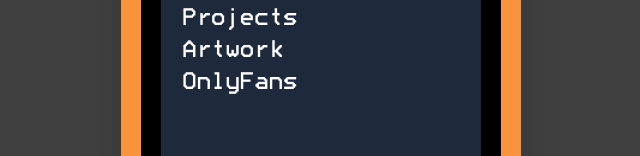
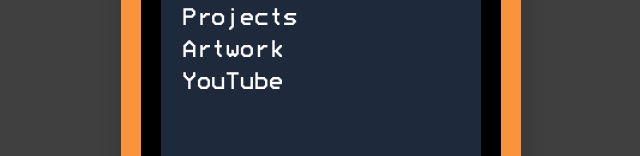
Before and after one commit to pingwes/personal_website, a React (Create React App) app: page / in a window 1280 px wide. Shown: the part 210-366 px from the top of the page, without its empty margins (319-959 px from the left). Built offline with nearby package versions, Linux system fonts and the light colour scheme.

Commit message:
Added YouTube link correctly

```diff
--- a/src/App.js
+++ b/src/App.js
@@ -25,7 +25,7 @@
     });
   })
 
-  const pages = ["home", "about", "blog", "projects", "artwork", "onlyfans"]
+  const pages = ["home", "about", "blog", "projects", "artwork", "YouTube"]
   const [style, setStyle] = useState({animationClass: 'test'})
   const [state, setState] = useState(0)
   const [selector, setSelector] = useState(1)
--- a/src/pages/home.js
+++ b/src/pages/home.js
@@ -39,7 +39,7 @@
           <button
             className="terminal text-2xl"
             value={5}
-            onClick={e => handleChange(e) } >OnlyFans</button>
+            onClick={e => handleChange(e) } >YouTube</button>
         </p>
       </div>
     </>
```
